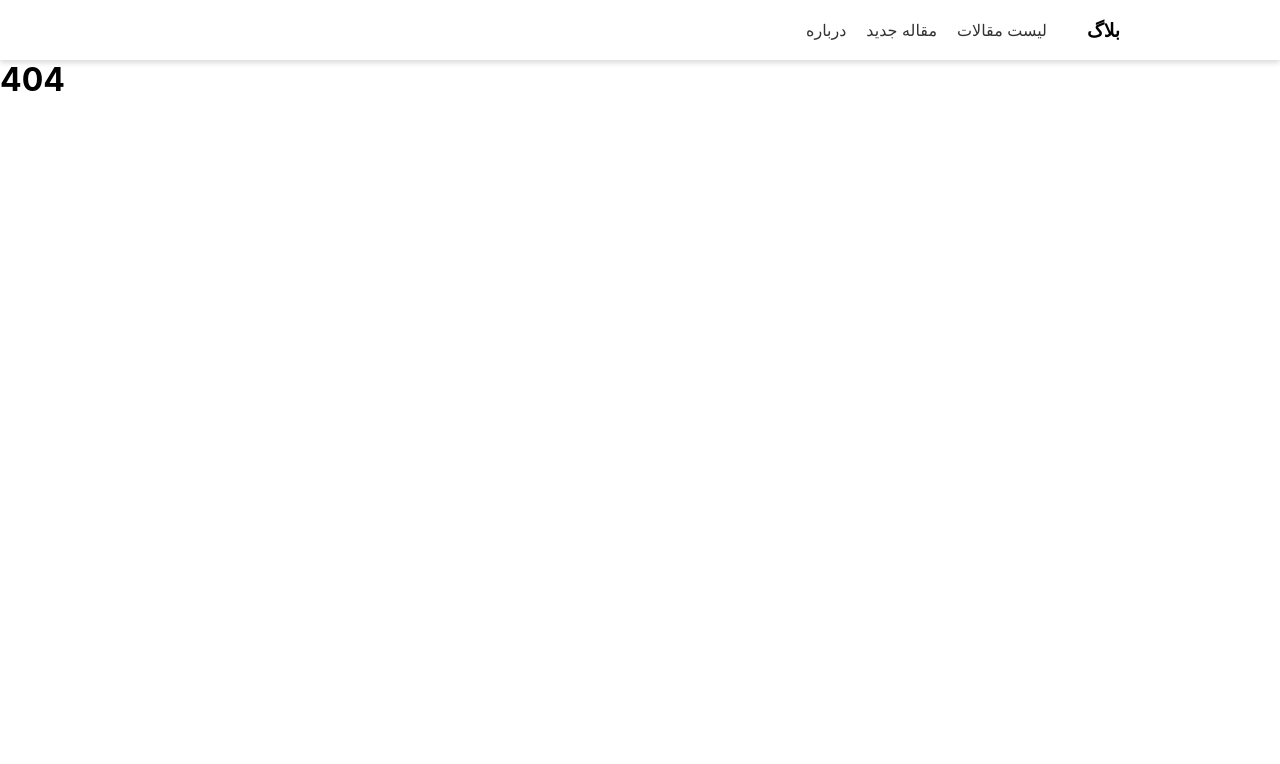
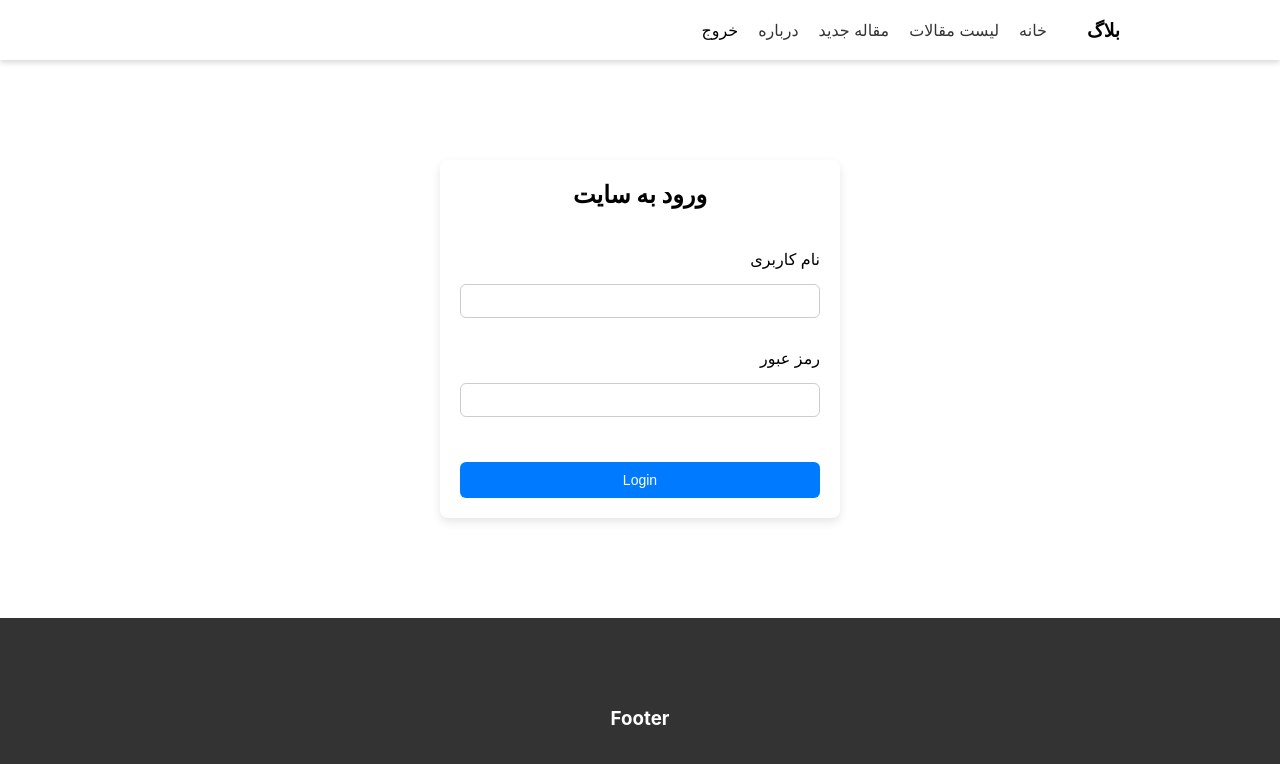
Before and after one commit to zohrehharati430/Article-weblog, a React (Create React App) app: page /login in a window 1280 px wide. Before the commit this address had no page. Shown: the top 764 px of the page. Built offline with nearby package versions, Linux system fonts and the light colour scheme.

Commit message:
add login page and change other pages

```diff
--- a/src/App.js
+++ b/src/App.js
@@ -3,19 +3,27 @@ import AboutUs from "./pages/aboutUs/AboutUs";
 import ArticlePage from "./pages/articlePage/ArticlePage";
 import CreateArticle from "./pages/createArticle/CreateArticle";
 import Home from "./pages/home/Home";
-import {Route,Routes} from "react-router-dom";
+import { createContext} from "react";
+import { Routes, Route } from "react-router-dom";
 import NotFound from "./pages/notFound/NotFound";
-
+import Login from "./pages/login/Login";
+import { useState } from "react";
+export const AppContext = createContext(null)
 function App() {
+  const [isLogin,setIsLogin]=useState(false);
   return (
     <div>
-      <Routes>
-        <Route path="/"  element={<Home />} />
-        <Route path="/about"  element={<AboutUs />} />
-        <Route path="/article/:id" element={<ArticlePage />} />
-        <Route path="/create-article" element={<CreateArticle />} />
-        <Route path="*" element={<NotFound />} />
-      </Routes>
+      <AppContext.Provider value={{ isLogin ,setIsLogin}}>
+  <Routes>
+
+    <Route path="/" element={<Home />} />
+    <Route path="/login" element={<Login />} />
+    <Route path="/about" element={<AboutUs />} />
+    <Route path="/article/:id" element={<ArticlePage />} />
+    <Route path="/create-article" element={<CreateArticle />} />
+    <Route path="*" element={<NotFound />} />
+  </Routes>
+</AppContext.Provider>
 
     </div>
   );
--- a/src/components/navbar/Navbar.jsx
+++ b/src/components/navbar/Navbar.jsx
@@ -1,25 +1,37 @@
-import styled from './navbar.module.css';
+import { useContext } from "react";
+import styled from "./navbar.module.css";
 import { Link } from "react-router-dom";
-function Navbar(props){
+import { AppContext } from "../../App";
+function Navbar(props) {
+   const {isLogin,setIsLogin}=useContext(AppContext)
+  return (
+    <div className={styled.headerWrapper}>
+      <div className="container">
+        <div>
 
-  return(
-    <div className={styled.headerWrapper}>
-        <div className='container'>
-            <div  className={styled.header}>
-                <h3>{props.title}</h3>
+        </div>
+        <div className={styled.header}>
+          <h3>{props.title} {isLogin ? <span>زهره هراتی</span> : ""}</h3>
           <ul>
+            <li>
+              <Link to="/login"> خانه </Link>
+            </li>
             <li>
               <Link to="/"> لیست مقالات</Link>
             </li>
             <li>
-                      <Link to="/create-article">مقاله جدید</Link>                     </li>
+              <Link to="/create-article">مقاله جدید</Link>{" "}
+            </li>
             <li>
               <Link to="/about">درباره</Link>
+            </li>
+            <li>
+              <span onClick={()=>setIsLogin(false)}>خروج</span>
             </li>
           </ul>
         </div>
       </div>
     </div>
-  )
+  );
 }
-export default Navbar
+export default Navbar;
--- a/src/pages/aboutUs/about.module.css
+++ b/src/pages/aboutUs/about.module.css
@@ -12,3 +12,7 @@
     margin:40px 0;
     color:aquamarine;
 }
+.aboutExit{
+    text-align: center;
+    margin: 40px;
+}
--- a/src/pages/articlePage/ArticlePage.jsx
+++ b/src/pages/articlePage/ArticlePage.jsx
@@ -5,8 +5,10 @@ import styled from "./articlePage.module.css";
 import { useEffect, useState } from "react";
 import axios from "axios";
 import Spinner from "../../components/spinner/Spinner";
-
+import { useContext } from "react";
+import { AppContext } from "../../App";
 function ArticlePage() {
+  const {isLogin}=useContext(AppContext)
   const [article1, setArticle] = useState([]);
   const [isLoading, setIsLoading] = useState(false);
   const params = useParams();
@@ -27,6 +29,8 @@ function ArticlePage() {
   return (
     <>
       <Navbar title="بلاگ" />
+
+      { isLogin ? (
       <div className={styled.articleWrapper}>
         <div className="container">
           {isLoading ? (
@@ -45,6 +49,9 @@ function ArticlePage() {
           )}
         </div>
       </div>
+      ):(
+        <p className={styled.aboutExit}> شما باید وارد شوید</p>
+      )}
       <Footer />
     </>
   );
--- a/src/pages/articlePage/articlePage.module.css
+++ b/src/pages/articlePage/articlePage.module.css
@@ -27,3 +27,7 @@
     margin-left: 10px;
     color:#777;
 }
+.aboutExit{
+    text-align: center;
+    margin: 40px;
+}
--- a/src/pages/createArticle/CreateArticle.jsx
+++ b/src/pages/createArticle/CreateArticle.jsx
@@ -4,7 +4,11 @@ import styled from "./createArticle.module.css";
 import Input from "../../components/input/Input";
 import Textarea from "../../components/textarea/Textarea";
 import axios, { Axios } from "axios";
+import { useContext } from "react";
+import { AppContext } from "../../App";
+import Footer from "../../components/footer/Footer";
 function CreateArticle() {
+  const {isLogin}=useContext(AppContext)
   const [article, setArticle] = useState({
     title: "",
     date: "",
@@ -29,21 +33,24 @@ function CreateArticle() {
   const handleCreateNewArticle = () => {
     axios.post("http://localhost:8000/articles", {
       id: 7,
-      imageUrl:article.imageUrl,
-      title:article.title ,
+      imageUrl: article.imageUrl,
+      title: article.title,
       readingTime: article.readingTime,
-      date:article.date ,
+      date: article.date,
       author: article.author,
-      content:article.message
+      content: article.message,
     });
   };
-  console.log(article);
+  console.log(isLogin);
   return (
     <>
       <Navbar title="بلاگ" />
+
+
+      {isLogin ? (
         <div className={styled.createArticlePage}>
           <div className="container">
-          <h1>ساخت مقاله</h1>
+            <h2>ساخت مقاله</h2>
             <Input
               label="عنوان"
               name="title"
@@ -81,6 +88,10 @@ function CreateArticle() {
             </div>
           </div>
         </div>
+      ) : (
+        <p className={styled.aboutExit}> شما باید وارد شوید</p>
+      )}
+      <Footer />
     </>
   );
 }
--- a/src/pages/createArticle/createArticle.module.css
+++ b/src/pages/createArticle/createArticle.module.css
@@ -1,12 +1,10 @@
 .createArticlePage{
 }
-.createArticlePage h1{
+.createArticlePage h2{
     text-align: right;
-    margin:40px 0;
-    font-size: 18px;
-    font-weight: 300;
+    margin:30px 0;
+}
 
-}
 .inputWrapper{
     margin-bottom: 20px;
 
@@ -40,3 +38,7 @@ text-align: right;
     opacity: .8;
 
 }
+.aboutExit{
+    text-align: center;
+    margin: 40px;
+}
--- a/src/pages/home/Home.jsx
+++ b/src/pages/home/Home.jsx
@@ -1,4 +1,4 @@
-import { useEffect, useState } from "react";
+import { useContext, useEffect, useState } from "react";
 import Article from "../../components/article/Article";
 import Navbar from "../../components/navbar/Navbar";
 import styled from "./home.module.css";
@@ -6,7 +6,9 @@ import axios from "axios";
 import Footer from "../../components/footer/Footer";
 import { Link } from "react-router-dom";
 import Spinner from "../../components/spinner/Spinner";
+import { AppContext } from "../../App";
 function Home(props) {
+  const {isLogin}=useContext(AppContext)
   const [articles, setArticles] = useState([]);
   const [isLoading, setIsLoading] = useState(false);
   useEffect(() => {
@@ -34,7 +36,7 @@ function Home(props) {
         {/*shart? dorost:ghalat */}
         {isLoading ? (
           <Spinner />
-        ) : (
+        ) : isLogin ? (
           <div className={styled.articles}>
             {articles.map((result) => (
               <Link to={`/article/${result.id}`}>
@@ -42,6 +44,8 @@ function Home(props) {
               </Link>
             ))}
           </div>
+        ) : (
+          <p className={styled.aboutExit}> شما باید وارد شوید</p>
         )}
 
         <Footer />
--- a/src/pages/home/home.module.css
+++ b/src/pages/home/home.module.css
@@ -15,3 +15,7 @@
     justify-content: space-between ;
     flex-wrap: wrap;
 }
+.aboutExit{
+    text-align: center;
+    margin: 40px;
+}
--- /dev/null
+++ b/src/pages/login/Login.jsx
@@ -0,0 +1,23 @@
+import Input from "../../components/input/Input";
+import styled from "./login.module.css";
+import { AppContext } from "../../App";
+import { useContext } from "react";
+import Navbar from "../../components/navbar/Navbar";
+import Footer from "../../components/footer/Footer";
+function Login() {
+  const { setIsLogin } = useContext(AppContext);
+  return (
+    <>
+      <Navbar title="بلاگ" />
+      <div className={styled.login}>
+        <h2>ورود به سایت</h2>
+
+        <Input label="نام کاربری" name="username" type="text" />
+        <Input label="رمز عبور" name="password" type="text" />
+        <button onClick={() => setIsLogin(true)}>Login</button>
+      </div>
+      <Footer />
+    </>
+  );
+}
+export default Login;
--- /dev/null
+++ b/src/pages/login/login.module.css
@@ -0,0 +1,43 @@
+
+.login {
+  width: 400px;               /* فرم کوچیک‌تر بشه */
+  margin: 100px auto;          /* وسط افقی */
+  padding: 20px;
+  background: #ffffff;        /* پس‌زمینه سفید */
+  border-radius: 8px;
+  box-shadow: 0 4px 10px rgba(0,0,0,0.1);
+  text-align: center;
+}
+
+.login h2 {
+  margin-bottom: 40px;
+}
+
+/* فیلدهای ورودی */
+.login input {
+  width: 100%;                /* پر کنه عرض فرم */
+  padding: 8px 10px;
+  margin: 10px 0;
+  border: 1px solid #ccc;
+  border-radius: 6px;
+  font-size: 14px;
+  box-sizing: border-box;     /* مطمئن بشه عرض درست حساب میشه */
+}
+
+/* دکمه */
+.login button {
+  width: 100%;
+  padding: 10px;
+  margin-top: 15px;
+  background: #007bff;
+  color: white;
+  border: none;
+  border-radius: 6px;
+  cursor: pointer;
+  font-size: 14px;
+  transition: background 0.3s;
+}
+
+.login button:hover {
+  background: #0056b3;
+}
```
Also changed, not shown: src/pages/aboutUs/AboutUs.jsx (+23 -9 lines). Lines whose indentation alone changed are shown as unchanged.
